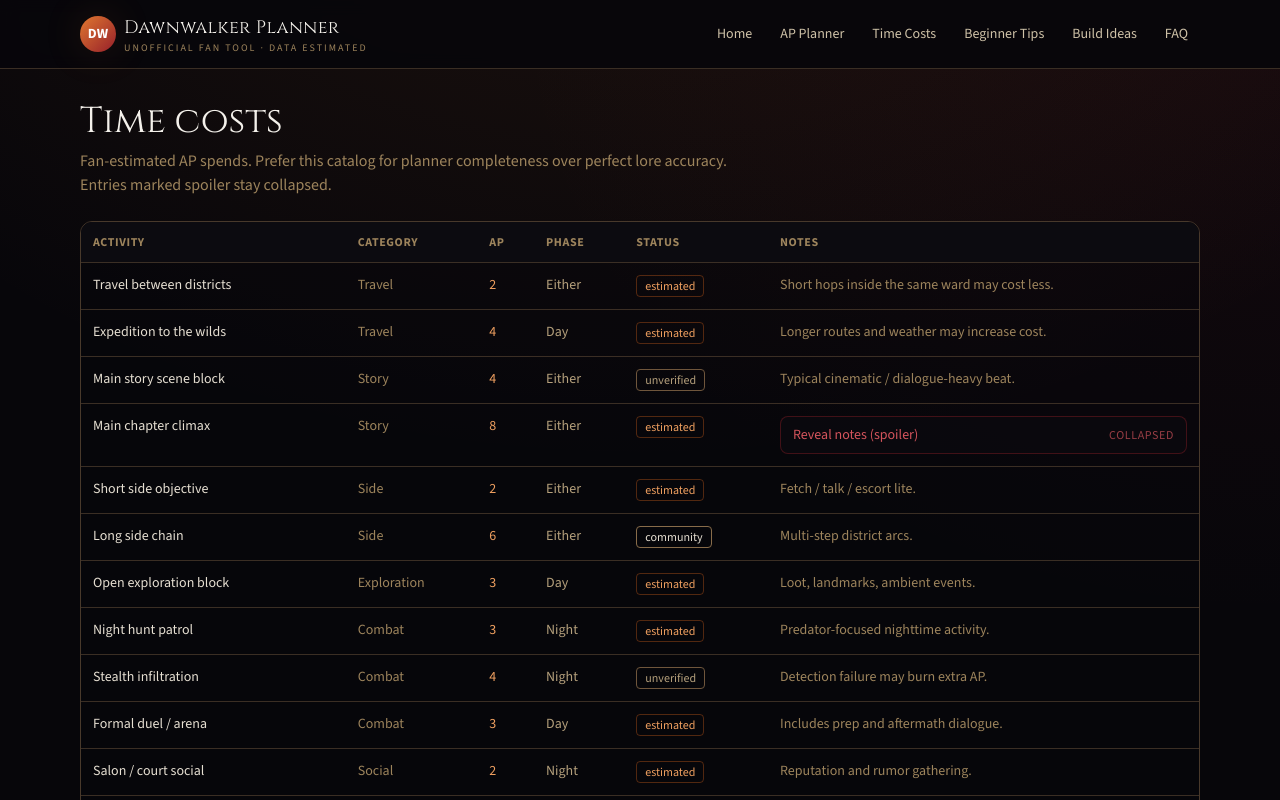
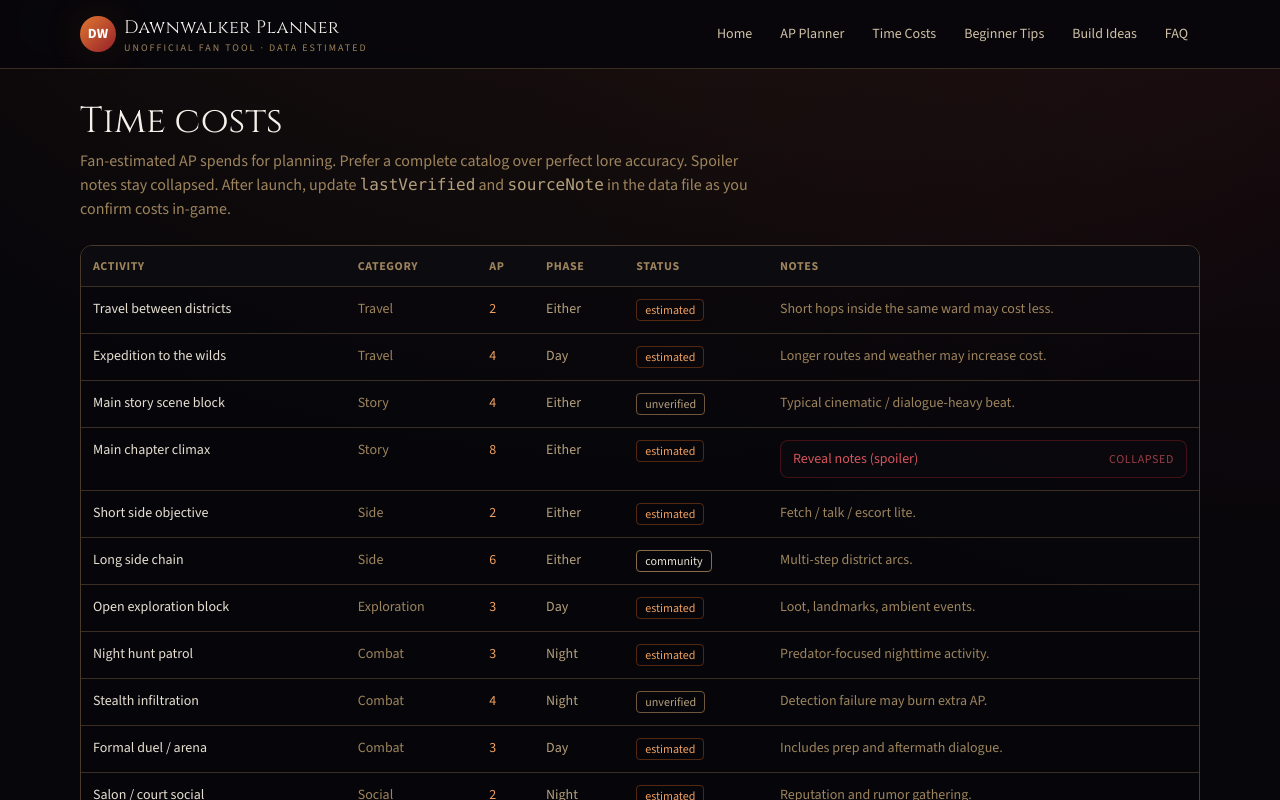
Before and after one commit to tumingguang-svg/dawnwalkerplanner, a Next.js app: page /time-costs in a window 1280 px wide. Shown: the top 800 px of the page. Built offline with nearby package versions, Linux system fonts and the light colour scheme; no server answers.

Commit message:
Show lastVerified/sourceNote columns on time-costs page

```diff
--- a/src/app/time-costs/page.tsx
+++ b/src/app/time-costs/page.tsx
@@ -3,9 +3,9 @@ import { TIME_COST_ENTRIES } from "@/data/timeCostEntries";
 import { Spoiler } from "@/components/Spoiler";
 
 export const metadata: Metadata = {
-  title: "Time Costs Catalog",
+  title: "Time Costs Catalog — Estimated AP Activities",
   description:
-    "Estimated Action Point costs for Blood of Dawnwalker activities, labeled by verification status.",
+    "Browse estimated Action Point costs for Blood of Dawnwalker activities, with verification status, last-verified dates, and source notes. Unofficial fan data.",
 };
 
 const statusColor: Record<string, string> = {
@@ -13,6 +13,11 @@ const statusColor: Record<string, string> = {
   unverified: "text-dusk-300 border-dusk-600",
   community: "text-dusk-100 border-dusk-500",
 };
+
+const showVerifiedCol = TIME_COST_ENTRIES.some(
+  (r) => r.lastVerified !== undefined
+);
+const showSourceCol = TIME_COST_ENTRIES.some((r) => r.sourceNote);
 
 export default function TimeCostsPage() {
   return (
@@ -22,8 +27,12 @@ export default function TimeCostsPage() {
           Time costs
         </h1>
         <p className="mt-2 max-w-2xl text-dusk-400">
-          Fan-estimated AP spends. Prefer this catalog for planner completeness
-          over perfect lore accuracy. Entries marked spoiler stay collapsed.
+          Fan-estimated AP spends for planning. Prefer a complete catalog over
+          perfect lore accuracy. Spoiler notes stay collapsed. After launch,
+          update{" "}
+          <code className="text-dusk-300">lastVerified</code> and{" "}
+          <code className="text-dusk-300">sourceNote</code> in the data file as
+          you confirm costs in-game.
         </p>
       </div>
 
@@ -36,6 +45,10 @@ export default function TimeCostsPage() {
               <th className="px-3 py-3">AP</th>
               <th className="px-3 py-3">Phase</th>
               <th className="px-3 py-3">Status</th>
+              {showVerifiedCol && (
+                <th className="px-3 py-3">Last verified</th>
+              )}
+              {showSourceCol && <th className="px-3 py-3">Source note</th>}
               <th className="px-3 py-3">Notes</th>
             </tr>
           </thead>
@@ -50,7 +63,9 @@ export default function TimeCostsPage() {
                 <td className="px-3 py-3 font-medium text-ember-400">
                   {row.apCost}
                 </td>
-                <td className="px-3 py-3 capitalize text-dusk-300">{row.phase}</td>
+                <td className="px-3 py-3 capitalize text-dusk-300">
+                  {row.phase}
+                </td>
                 <td className="px-3 py-3">
                   <span
                     className={`inline-block rounded border px-2 py-0.5 text-xs ${statusColor[row.verificationStatus]}`}
@@ -58,6 +73,20 @@ export default function TimeCostsPage() {
                     {row.verificationStatus}
                   </span>
                 </td>
+                {showVerifiedCol && (
+                  <td className="px-3 py-3 text-dusk-400 whitespace-nowrap">
+                    {row.lastVerified ?? (
+                      <span className="text-dusk-600">—</span>
+                    )}
+                  </td>
+                )}
+                {showSourceCol && (
+                  <td className="px-3 py-3 text-dusk-400 max-w-[12rem]">
+                    {row.sourceNote ?? (
+                      <span className="text-dusk-600">—</span>
+                    )}
+                  </td>
+                )}
                 <td className="px-3 py-3 text-dusk-400 max-w-xs">
                   {row.spoiler ? (
                     <Spoiler label="Reveal notes (spoiler)">
```
